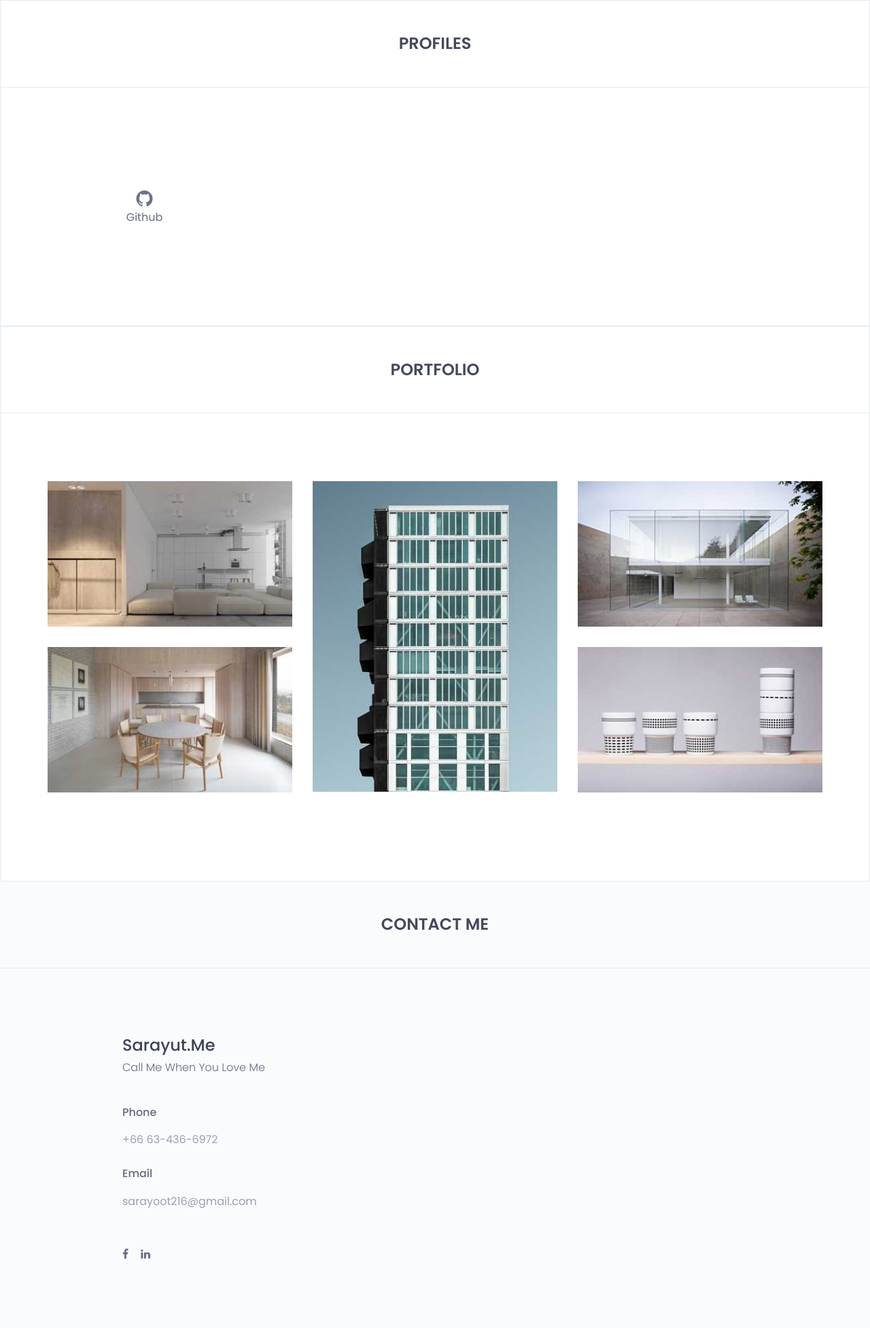
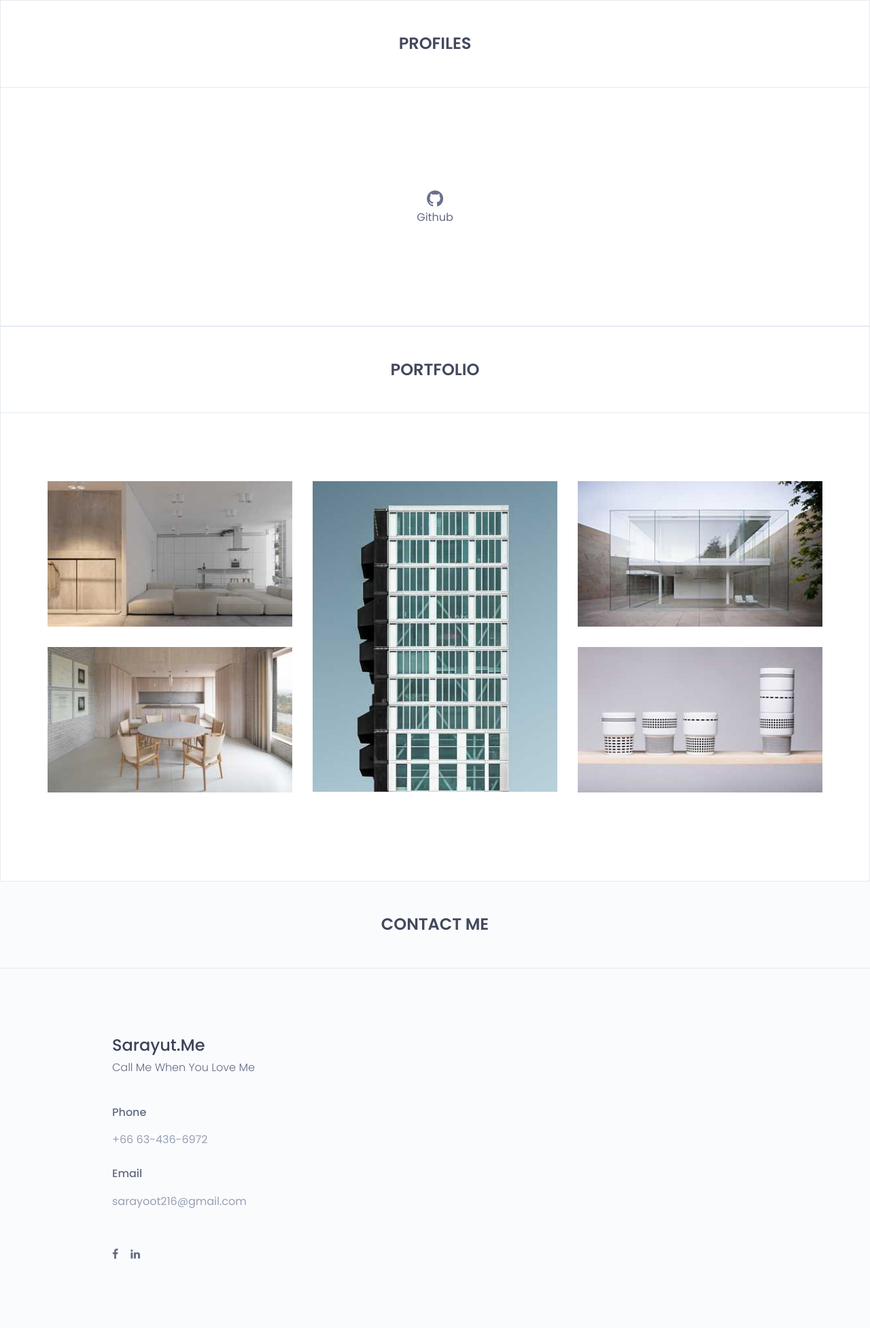
Before and after one commit to yootyakuza/sarayoot216, a plain HTML site: page index.html in a window 1280 px wide. Shown: the part 3878-5832 px from the top of the page at 68% size. Drawn offline with nearby package versions, Linux system fonts and the light colour scheme.

Commit message:
Update index.html

```diff
--- a/index.html
+++ b/index.html
@@ -486,7 +486,7 @@
 				</div>
 				<div class="container">
 					<div class="profiles-content">
-						<div class="col-sm-3">
+						<div>
 								<div class="single-profile profile-no-border">
 									<div class="profile-txt">
 										<a href=""><i class="flaticon-github-logo"></i></a>
@@ -581,7 +581,7 @@
 			</div>
 			<div class="container">
 				<div class="contact-content">
-					<div class="col-md-offset-1 col-sm-6">
+					<div class="col-md-offset-1">
 							<div class="single-contact-box">
 								<div class="contact-adress">
 									<div class="contact-add-head">
```
